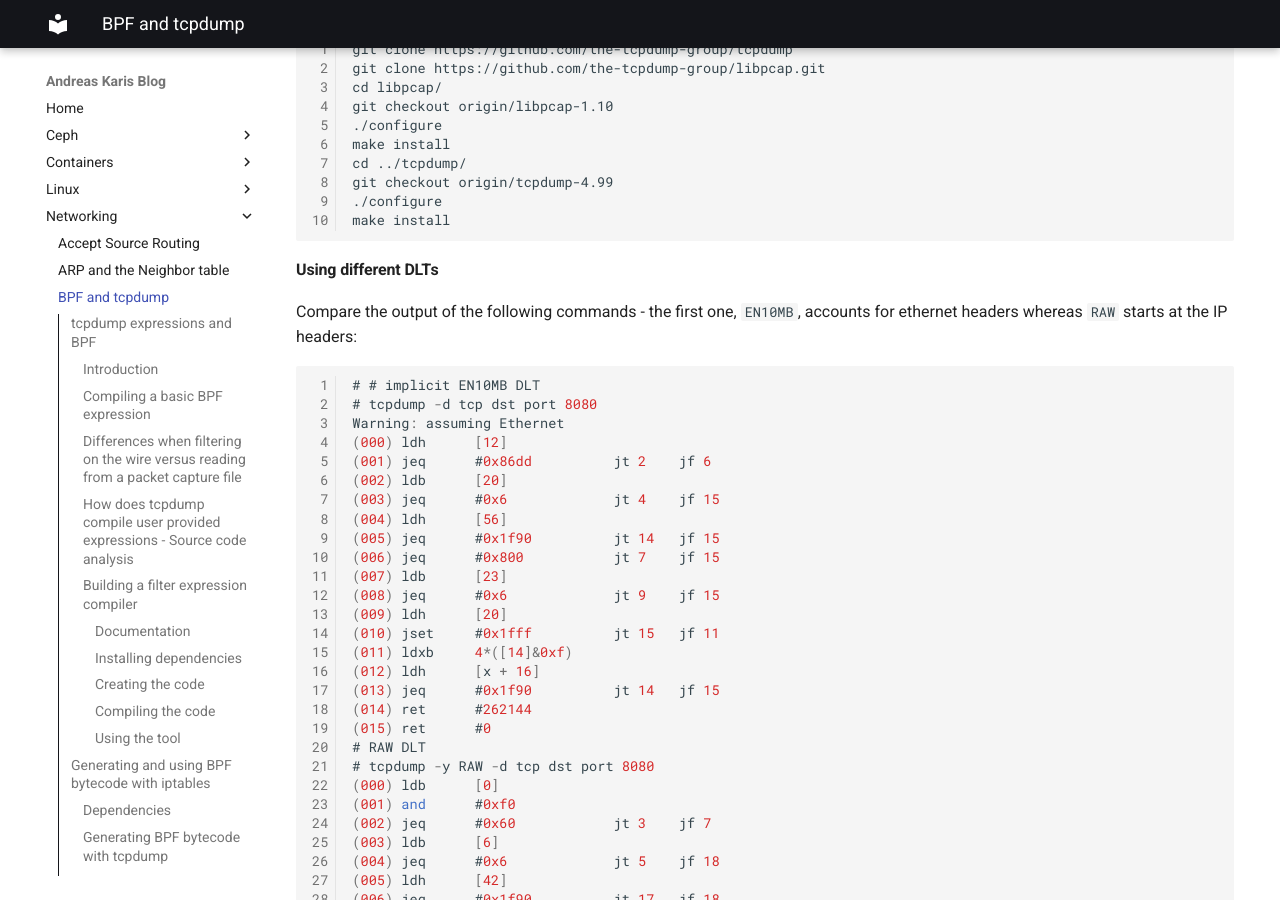
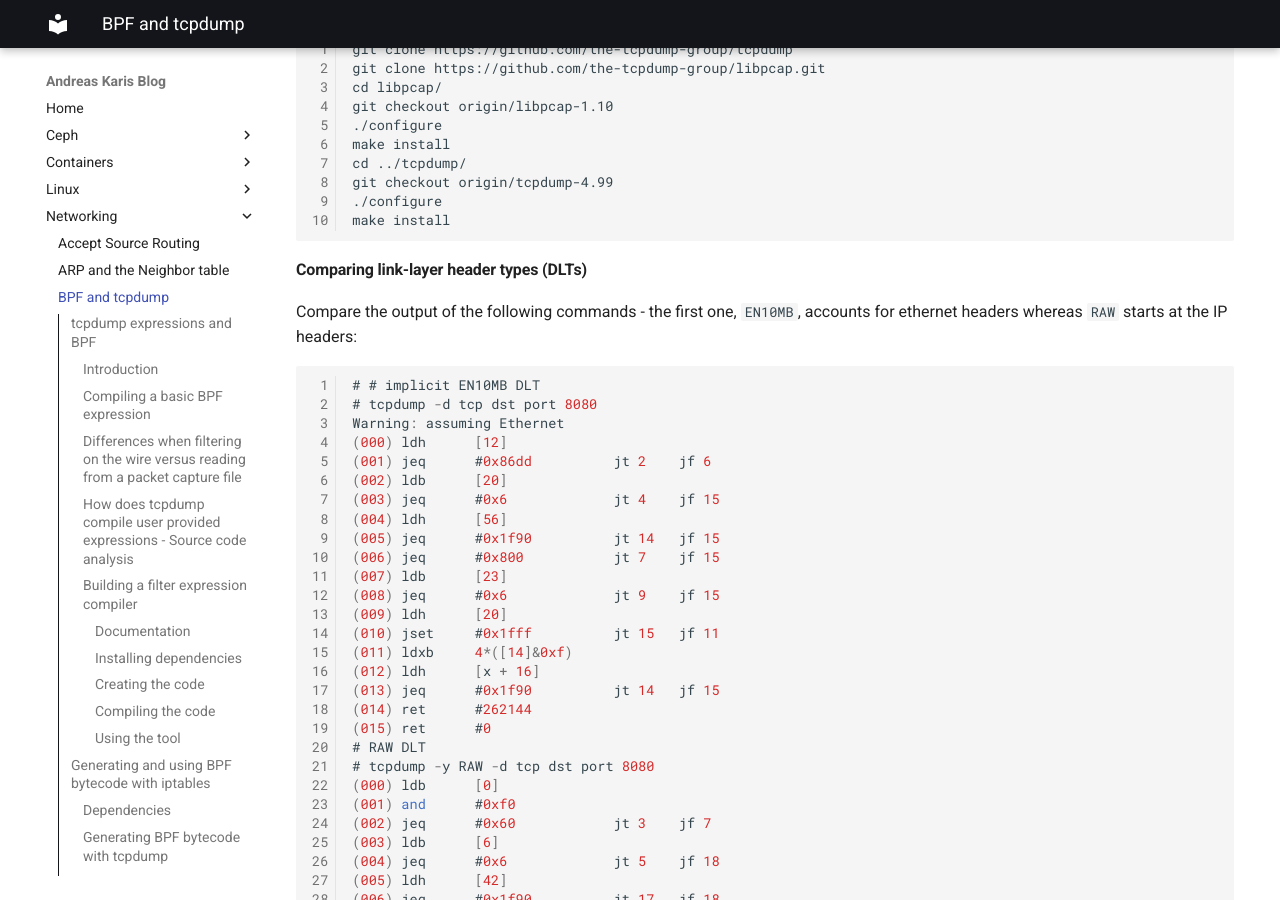
Before and after one commit to andreaskaris/blog, an MkDocs documentation site: the page built from docs/networking/bpf-and-tcpdump.md, in a window 1280 px wide and 900 px high, scrolled down 11860 px. Built offline with MkDocs 1.6.1 and Material for MkDocs 9.7.7, drawn with Linux system fonts in a browser that asks for light colours; some of the changed text lies outside the part shown.

Commit message:
bpf-tcpdump-fix-part-14
Signed-off-by: Andreas Karis <ak.karis@gmail.com>

```diff
--- a/docs/networking/bpf-and-tcpdump.md
+++ b/docs/networking/bpf-and-tcpdump.md
@@ -564,7 +564,7 @@ git checkout origin/tcpdump-4.99
 make install
 ~~~
 
-#### Using different DLTs
+#### Comparing link-layer header types (DLTs)
 
 Compare the output of the following commands - the first one, `EN10MB`, accounts for ethernet headers whereas `RAW` starts at the IP headers:
 ~~~
@@ -782,7 +782,7 @@ num   pkts bytes target     prot opt in     out     source               destina
 1        2   120 REJECT     all  --  *      *       0.0.0.0/0            0.0.0.0/0           match bpf 48 0 0 0,84 0 0 240,21 0 6 96,48 0 0 6,21 0 17 6,40 0 0 40,21 14 0 8080,40 0 0 42,21 12 13 8080,48 0 0 0,84 0 0 240,21 0 10 64,48 0 0 9,21 0 8 6,40 0 0 6,69 6 0 8191,177 0 0 0,72 0 0 0,21 2 0 8080,72 0 0 2,21 0 1 8080,6 0 0 65535,6 0 0 0 reject-with icmp-port-unreachable
 ~~~
 
-### Using BPF asm instructions
+### Generating BPF bytecode from BPF asm instructions
 
 You can also choose the low level route and write your own BPF asm instructions and convert them into bytecode.
 
```
